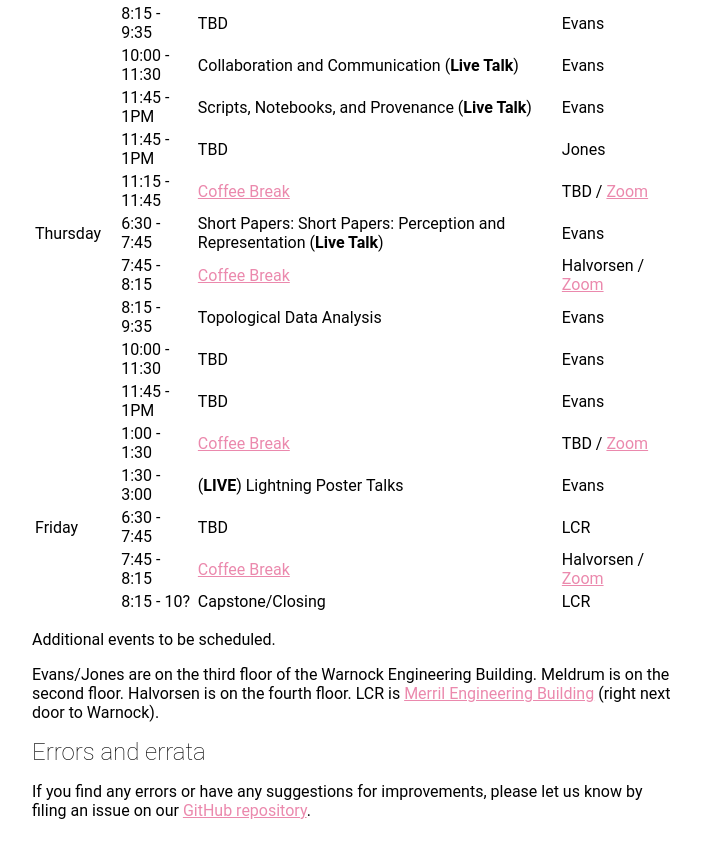
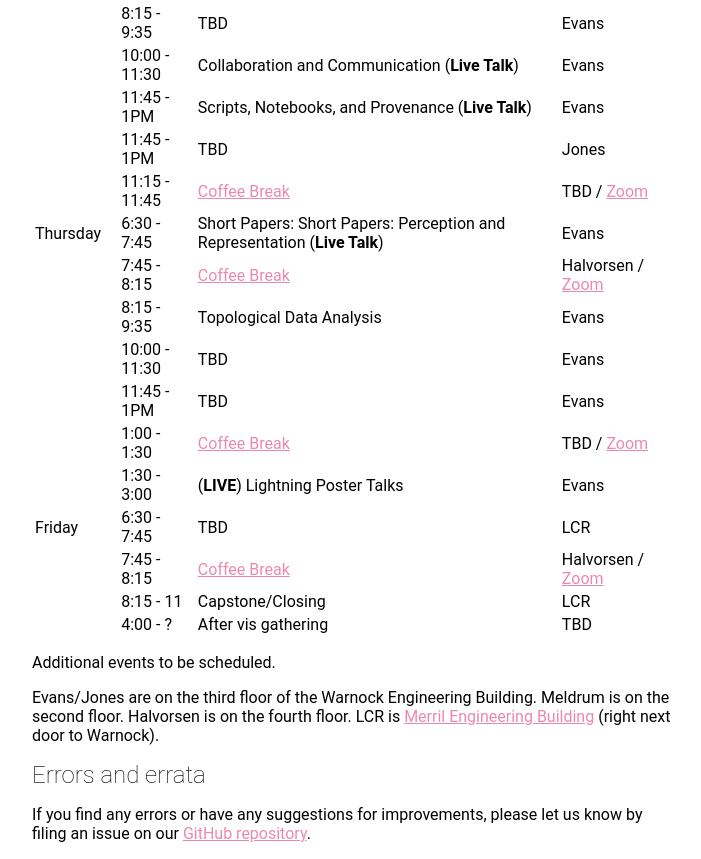
Before and after one commit to mcnuttandrew/vis24-utah-satellite, an Eleventy site: page src/index.md in a window 1280 px wide. Shown: the part 1141-2000 px from the top of the page, without its empty margins (288-989 px from the left). Before the commit the page ends 1977 px from the top, so only its background shows below. Built offline with nearby package versions, Linux system fonts and the light colour scheme; Eleventy itself is replaced by a stand-in of ours; files that its build step writes are made by us from their sources; a web font is replaced by a local one.

Commit message:
second party

```diff
--- a/src/index.md
+++ b/src/index.md
@@ -50,7 +50,8 @@ We will also be hosting a hybrid coffee break! ☕ [Join us for coffee, even fro
 |           | 1:30 - 3:00   | (**LIVE**) Lightning Poster Talks                                         | Evans                                                  |
 | Friday    | 6:30 - 7:45   | TBD                                                                       | LCR                                                    |
 |           | 7:45 - 8:15   | [Coffee Break](./coffee)                                                  | Halvorsen / [Zoom](https://utah.zoom.us/j/92719330333) |
-|           | 8:15 - 10?    | Capstone/Closing                                                          | LCR                                                    |
+|           | 8:15 - 11     | Capstone/Closing                                                          | LCR                                                    |
+|           | 4:00 - ?      | After vis gathering                                                       | TBD                                                    |
 
 <!-- |           | 1:00 - 2:30   | Town hall and VIS Conference Futures Panel                                | Evans                                                  | -->
 
```
